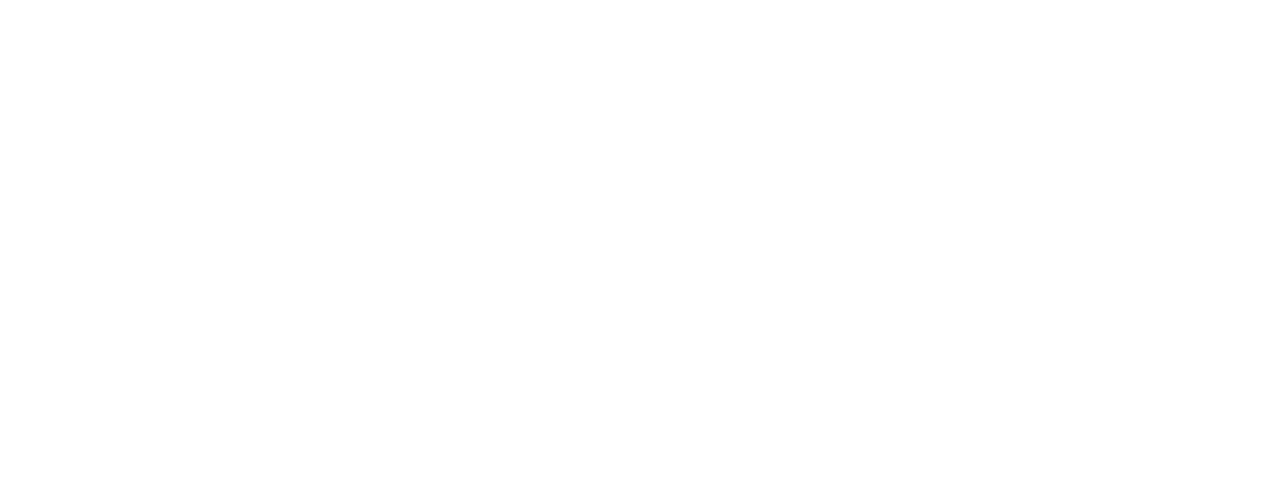
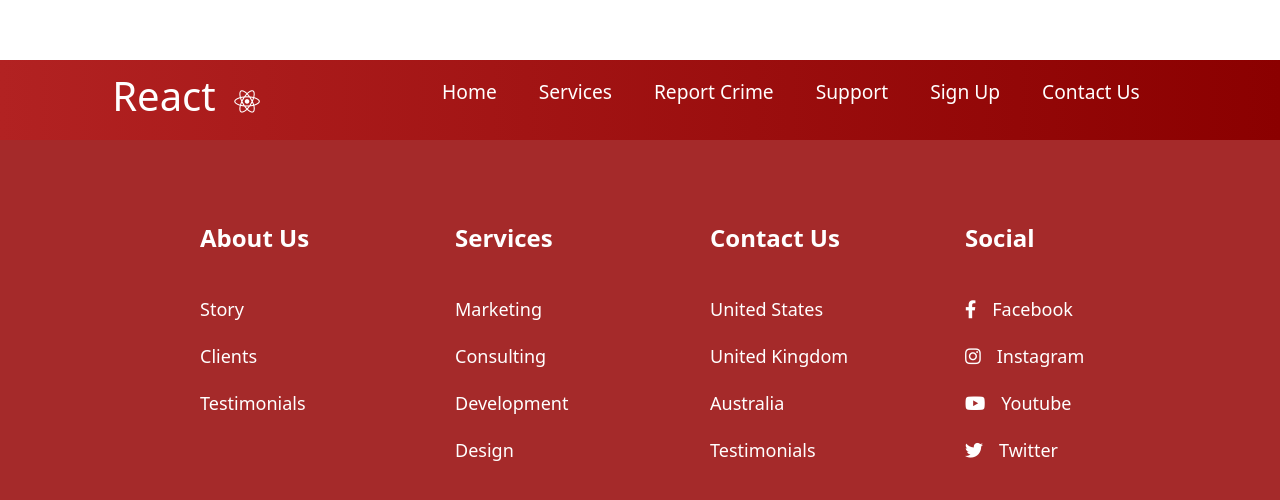
Before and after one commit to meekkaran/CrimeReportingSystem, a React (Create React App) app: page /contact in a window 1280 px wide. Shown: the part 540-1040 px from the top of the page. Before the commit the page ends 800 px from the top, so only its background shows below. Built offline with nearby package versions, Linux system fonts and the light colour scheme.

Commit message:
footer section

```diff
--- a/src/App.js
+++ b/src/App.js
@@ -1,11 +1,13 @@
 import React from "react";
 import "./App.css"
 import Navbar from "./components/Navbar/Navbar";
+import {FooterContainer} from './containers/footer'
 
 function App() {
     return (
         <div className="App">
             <Navbar />
+            <FooterContainer />
         </div>
     )
 }
--- /dev/null
+++ b/src/components/footer/index.js
@@ -0,0 +1,26 @@
+import React from 'react'
+import {Container,Wrapper,Row,Column,Link,Title} from './styles/footer'
+
+export default function Footer({ children, ...restProps}){
+    return<Container {...restProps}>{children}</Container>
+}
+
+Footer.Wrapper = function FooterWrapper({children, ...restProps}){
+    return <Wrapper {...restProps}>{children}</Wrapper>
+}
+
+Footer.Row = function FooterRow({children, ...restProps}){
+    return <Row {...restProps}>{children}</Row>
+}
+
+Footer.Column = function FooterColumn({children, ...restProps}){
+    return <Column {...restProps}>{children}</Column>
+}
+
+Footer.Link = function FooterLink({children, ...restProps}){
+    return <Link {...restProps}>{children}</Link>
+}
+
+Footer.Title = function FooterTitle({children, ...restProps}){
+    return <Title {...restProps}>{children}</Title>
+}
--- /dev/null
+++ b/src/components/footer/styles/footer.js
@@ -0,0 +1,46 @@
+import styled from 'styled-components'
+
+export const Container = styled.div`
+    padding:80px 60px;
+    // background: radial-gradient(circle,  rgba(92,39,251,1)0%, rgba(112,71,247,1)100%);
+    background:#a52a2a;
+`
+export const Wrapper = styled.div`
+    display:flex;
+    flex-direction:column;
+    justify-content:center;
+    max-width:1000px;
+    margin: 0 auto;
+`
+export const Column = styled.div`
+    display:flex;
+    flex-direction:column;
+    text-align:left;
+    margin-left:60px;
+`
+export const Row = styled.div`
+    display: grid;
+    grid-template-columns: repeat(auto-fill, minmax(230px, 1fr));
+    grid-gap:20px;
+
+    @media (max-width:1000px){
+        grid-template-columns: repeat(auto-fill, minmax(200px, 1fr));
+    }
+`
+export const Link = styled.a`
+    color:#fff;
+    margin-bottom:20px;
+    font-size:18px;
+    text-decoration:none;
+
+    &:hover{
+        color:#ff9c00;
+        transition:200ms ease-in;
+    }
+`
+export const Title = styled.p`
+    font-size:24px;
+    color:#fff;
+    margin-bottom:40px;
+    font-weight:bold;
+`
--- /dev/null
+++ b/src/components/icons/index.js
@@ -0,0 +1,6 @@
+import React from 'react';
+import {Icon} from './styles/icons'
+
+export default function Icons({className}) {
+    return <Icon className={className}></Icon>
+}
--- /dev/null
+++ b/src/components/icons/styles/icons.js
@@ -0,0 +1,6 @@
+import styled from 'styled-components'
+
+export const Icon = styled.i`
+    font-size:18px;
+    margin-right:16px;
+`
--- /dev/null
+++ b/src/containers/footer.js
@@ -0,0 +1,42 @@
+import React from 'react';
+import Footer from "../components/footer"
+import { Icon } from '../components/icons/styles/icons';
+
+export function FooterContainer(){
+    return(
+        <Footer>
+            <Footer.Wrapper>
+                <Footer.Row>
+                    <Footer.Column>
+                        <Footer.Title>About Us</Footer.Title>
+                        <Footer.Link href="#">Story</Footer.Link>
+                        <Footer.Link href="#">Clients</Footer.Link>
+                        <Footer.Link href="#">Testimonials</Footer.Link>
+                    </Footer.Column>
+                    <Footer.Column>
+                        <Footer.Title>Services</Footer.Title>
+                        <Footer.Link href="#">Marketing</Footer.Link>
+                        <Footer.Link href="#">Consulting</Footer.Link>
+                        <Footer.Link href="#">Development</Footer.Link>
+                        <Footer.Link href="#">Design</Footer.Link>
+                    </Footer.Column>
+                    <Footer.Column>
+                        <Footer.Title>  Contact Us</Footer.Title>
+                        <Footer.Link href="#">United States</Footer.Link>
+                        <Footer.Link href="#">United Kingdom</Footer.Link>
+                        <Footer.Link href="#">Australia</Footer.Link>
+                        <Footer.Link href="#">Testimonials</Footer.Link>
+                    </Footer.Column>
+                    <Footer.Column>
+                        <Footer.Title>Social</Footer.Title>
+                        <Footer.Link href="#"><Icon className="fab fa-facebook-f"/>Facebook</Footer.Link>
+                        <Footer.Link href="#"><Icon className="fab fa-instagram"/>Instagram</Footer.Link>
+                        <Footer.Link href="#"><Icon className="fab fa-youtube"/>Youtube</Footer.Link>
+                        <Footer.Link href="#"><Icon className="fab fa-twitter"/>Twitter</Footer.Link>
+                    </Footer.Column>
+                </Footer.Row>
+            </Footer.Wrapper>
+        </Footer>
+    )
+
+}
--- /dev/null
+++ b/src/global-styles.js
@@ -0,0 +1,13 @@
+import { createGlobalStyle } from "styled-components";
+
+export const GlobalStyles = createGlobalStyle`
+    html,body {
+        box-sizing:border-box;
+        margin:0;
+        padding:0;
+        position:relative;
+        top:300px;
+        background:#ffc00;
+    }
+
+`
--- a/src/index.js
+++ b/src/index.js
@@ -2,10 +2,14 @@ import React from 'react';
 import ReactDOM from 'react-dom';
 import './index.css';
 import App from './App';
-import 'bootstrap/dist/css/bootstrap.min.css';
+import 'bootstrap/dist/css/bootstrap.min.css'
+import {GlobalStyles} from "./global-styles"
 
 ReactDOM.render(
-    <App />,
+  <>
+    <GlobalStyles />
+    <App />
+  </>,
   document.getElementById('root')
 );
 
```
Also changed, not shown: 1 other file (tests, documents, lock files or other folders).
